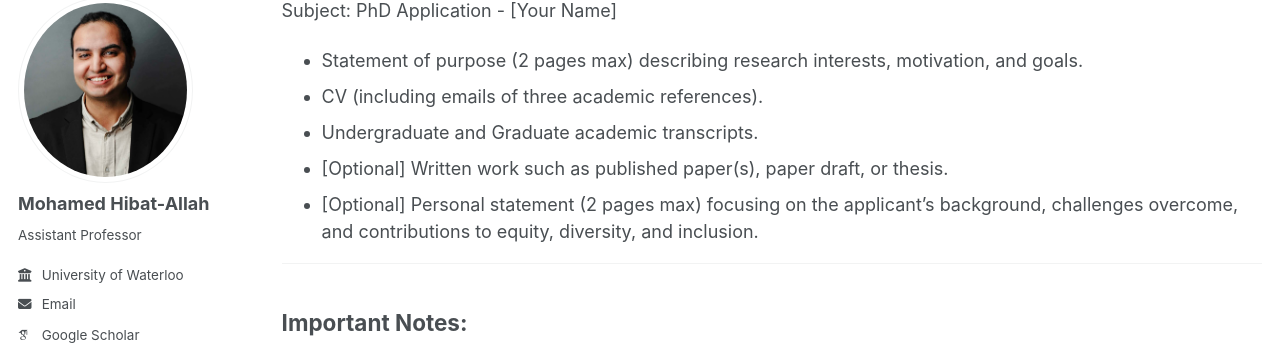
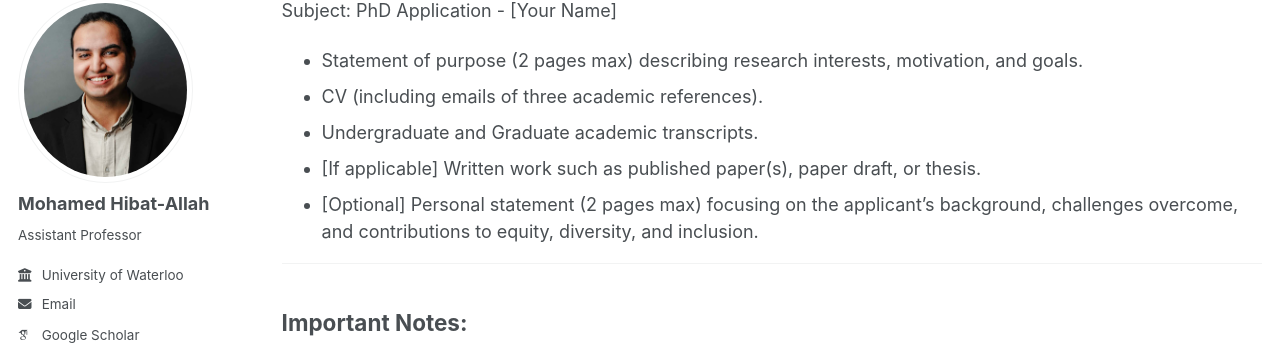
Before and after one commit to mhibatallah/mhibatallah.github.io, a Jekyll site: the page built from _pages/PhDPosition.md, in a window 1280 px wide and 900 px high, scrolled down 494 px. Shown: the part 102-453 px from the top of the window. Built offline with Jekyll 4.4.1, drawn with Linux system fonts in a browser that asks for light colours; some web fonts are replaced; a script that is not in the unit is left out.

Commit message:
update phd position

```diff
--- a/_pages/PhDPosition.md
+++ b/_pages/PhDPosition.md
@@ -23,7 +23,7 @@ Subject: PhD Application - [Your Name]
 * Statement of purpose (2 pages max) describing research interests, motivation, and goals.
 * CV (including emails of three academic references).
 * Undergraduate and Graduate academic transcripts.
-* [Optional] Written work such as published paper(s), paper draft, or thesis.
+* [If applicable] Written work such as published paper(s), paper draft, or thesis.
 * [Optional] Personal statement (2 pages max) focusing on the applicant’s background, challenges overcome, and contributions to equity, diversity, and inclusion.
 
 ---
```
